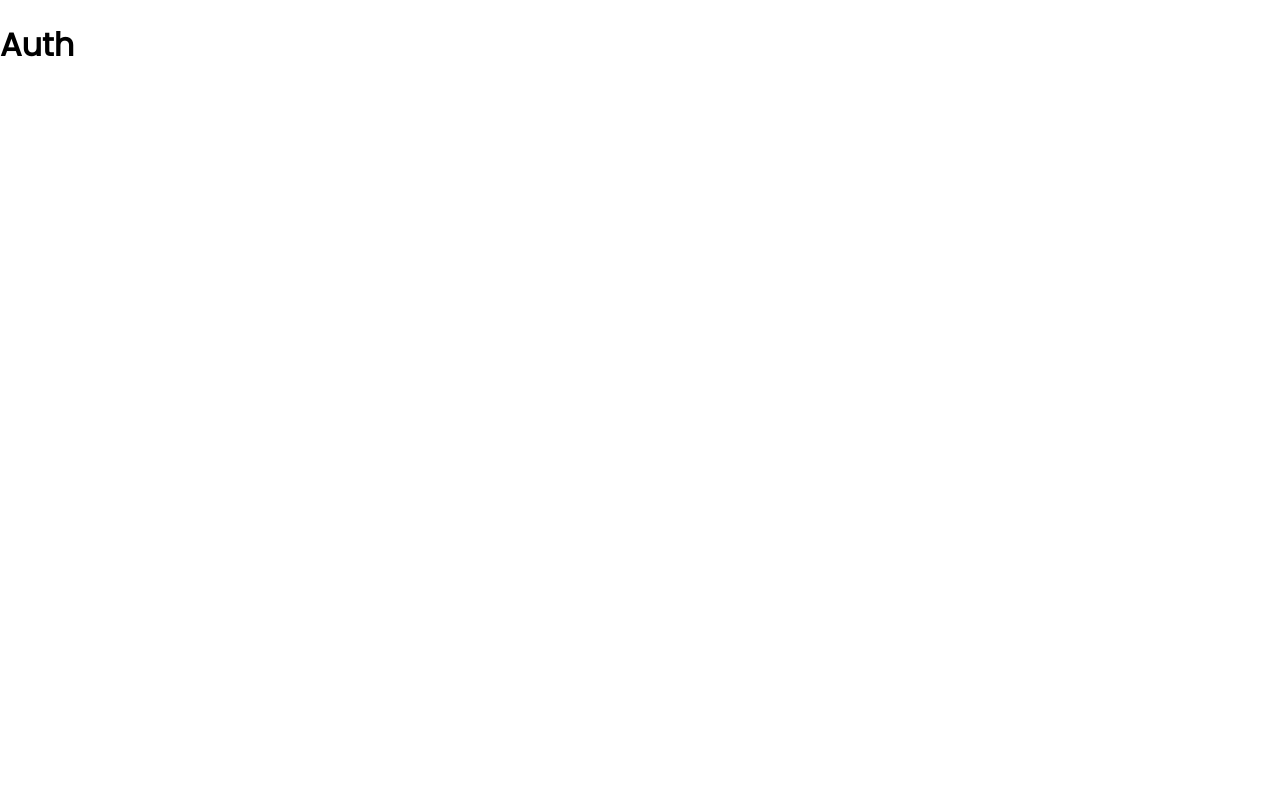
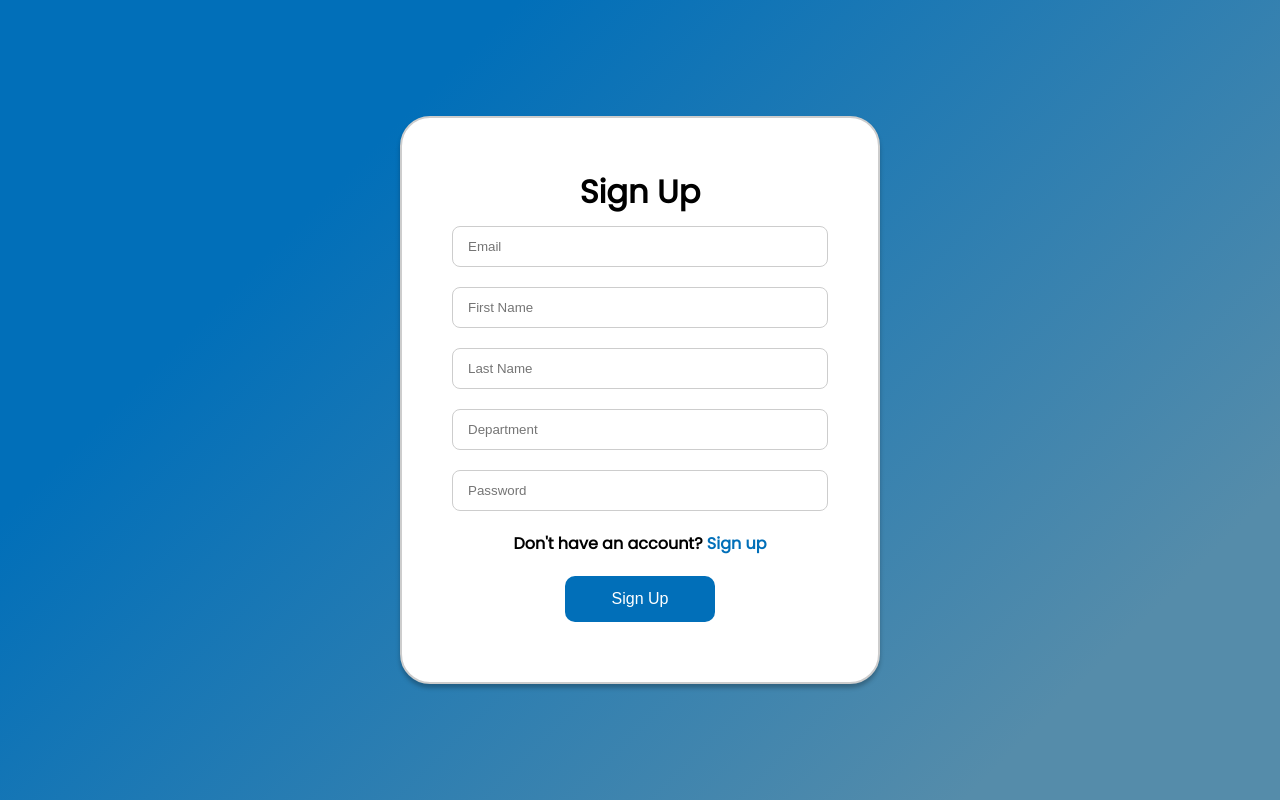
Before and after one commit to DangaRanga/course-manager, a React (Create React App) app in the folder client/: page /auth in a window 1280 px wide. Built offline with nearby package versions, Linux system fonts and the light colour scheme.

Commit message:
Completed fronted for login/signup

```diff
--- a/client/src/components/Form/Form.css
+++ b/client/src/components/Form/Form.css
@@ -0,0 +1,52 @@
+#form-container {
+  box-sizing: border-box;
+  background: #ffffff;
+  width: 60vh;
+  padding: 50px;
+  border: 2px solid #cdcdcd;
+  box-shadow: 0px 4px 4px rgba(0, 0, 0, 0.25);
+  border-radius: 30px;
+}
+
+#form-container,
+#form-container form {
+  display: flex;
+  justify-content: center;
+  align-items: center;
+  flex-direction: column;
+}
+
+#form-container input {
+  box-sizing: border-box;
+  margin: 10px 0;
+  border: solid 1px #cdcdcd;
+  padding: 12px 15px;
+  width: 100%;
+  border-radius: 8px;
+}
+
+.form-btn {
+  width: 40%;
+  padding: 14px 8px;
+  border: none;
+  font-size: 16px;
+  background-color: #016fb9;
+  color: #ffffff;
+}
+
+.form-btn:hover {
+  background-color: #075b94;
+}
+
+#auth-toggle {
+  font-weight: bold;
+  margin: 10px;
+}
+#form-toggle {
+  color: #016fb9;
+}
+
+#form-toggle:hover {
+  cursor: pointer;
+  color: #075b94;
+}
--- a/client/src/components/Form/Form.jsx
+++ b/client/src/components/Form/Form.jsx
@@ -0,0 +1,92 @@
+import React, { useState } from "react";
+
+import "./Form.css";
+function Form() {
+  const [formState, setFormState] = useState({
+    login: false,
+    firstName: "",
+    lastName: "",
+    department: "",
+    email: "",
+    password: "",
+  });
+  return (
+    <div id="form-container">
+      <h1>{formState.login ? "Login" : "Sign Up"} </h1>
+      <form>
+        <input
+          value={formState.email}
+          onChange={(e) =>
+            setFormState({
+              ...formState,
+              email: e.target.value,
+            })
+          } //
+          type="email"
+          placeholder="Email"
+        />
+        {!formState.login && (
+          <div>
+            <input
+              value={formState.firstName}
+              onChange={(e) =>
+                setFormState({
+                  ...formState,
+                  firstName: e.target.value,
+                })
+              }
+              type="text"
+              placeholder="First Name"
+            />
+
+            <input
+              value={formState.lastName}
+              onChange={(e) =>
+                setFormState({ ...formState, lastName: e.target.value })
+              }
+              type="text"
+              placeholder="Last Name"
+            />
+
+            <input
+              value={formState.department}
+              onChange={(e) =>
+                setFormState({ ...formState, department: e.target.value })
+              }
+              type="text"
+              placeholder="Department"
+            />
+          </div>
+        )}
+        <input
+          value={formState.password}
+          onChange={(e) =>
+            setFormState({ ...formState, password: e.target.value })
+          }
+          type="password"
+          placeholder="Password"
+        />
+        <p id="auth-toggle">
+          Don't have an account?{" "}
+          <span
+            id="form-toggle"
+            onClick={(e) =>
+              setFormState({
+                ...formState,
+                login: !formState.login,
+              })
+            }
+          >
+            Sign {formState.login ? "in" : "up"}
+          </span>
+        </p>
+        <button className="btn form-btn">
+          {" "}
+          {formState.login ? "Login" : "Sign Up"}
+        </button>
+      </form>
+    </div>
+  );
+}
+
+export default Form;
--- a/client/src/components/ProtectedRoute/ProtectedRoute.jsx
+++ b/client/src/components/ProtectedRoute/ProtectedRoute.jsx
@@ -7,7 +7,7 @@ function ProtectedRoute({ component: Component, ...rest }) {
     <Route
       {...rest}
       render={(props) => {
-        let token = localStorage.getItem("auth_token");
+        let token = localStorage.getItem("auth-token");
         if (token !== null) {
           return <Component {...props} />;
         } else {
--- a/client/src/components/RouteClient/RouteClient.jsx
+++ b/client/src/components/RouteClient/RouteClient.jsx
@@ -18,6 +18,7 @@ function RouteClient() {
       </ProtectedRoute>
       <ProtectedRoute path="/courses" exact component={Catalogue} />
       <ProtectedRoute path="/course/:cid" exact component={Course} />
+      <ProtectedRoute path="/" exact component={Profile} />
     </Switch>
   );
 }
--- a/client/src/index.css
+++ b/client/src/index.css
@@ -4,6 +4,9 @@
 * {
   list-style-type: none;
   text-decoration: none;
+  margin: 0;
+  padding: 0;
+  box-sizing: border-box;
 }
 
 body {
@@ -12,3 +15,15 @@ body {
   -webkit-font-smoothing: antialiased;
   -moz-osx-font-smoothing: grayscale;
 }
+
+.btn {
+  display: inline-block;
+  margin: 10px;
+  border-radius: 10px;
+  cursor: pointer;
+  transition: transform 0.3s ease;
+}
+
+.btn:hover {
+  transform: translateY(-3px);
+}
--- a/client/src/views/Auth/Auth.css
+++ b/client/src/views/Auth/Auth.css
@@ -0,0 +1,8 @@
+/* Rectangle 2 */
+#auth-page {
+  background: linear-gradient(135.12deg, #016fb9 24.95%, #558caa 84.86%);
+  height: 100vh;
+  display: flex;
+  align-items: center;
+  justify-content: center;
+}
--- a/client/src/views/Auth/Auth.jsx
+++ b/client/src/views/Auth/Auth.jsx
@@ -1,9 +1,15 @@
+// React imports
 import React from "react";
 
+// User package imports
+import Form from "../../components/Form/Form";
+
+// CSS imports
+import "./Auth.css";
 function Auth() {
   return (
-    <div>
-      <h1> Auth </h1>
+    <div id="auth-page">
+      <Form></Form>
     </div>
   );
 }
```
Also changed, not shown: 2 other files (tests, documents, lock files or other folders).
